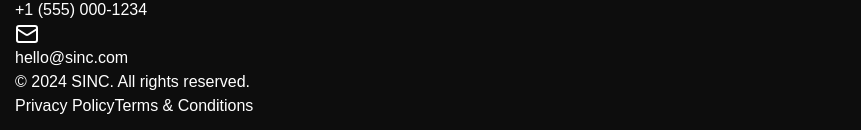
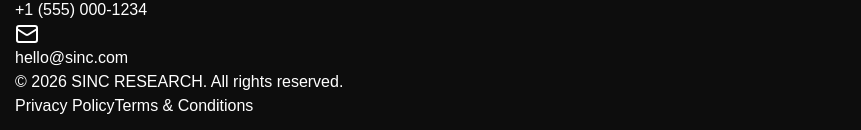
Before and after one commit to byte-blade-coder/SINC, a React (Vite) app: page / in a window 1280 px wide. Shown: the part 7939-8069 px from the top of the page, without its empty margins (0-861 px from the left). Built offline with nearby package versions, Linux system fonts and the light colour scheme.

Commit message:
minor change in footer

```diff
--- a/src/components/FooterPremium.jsx
+++ b/src/components/FooterPremium.jsx
@@ -113,7 +113,7 @@
 
       {/* BOTTOM BAR */}
       <div className="max-w-7xl mx-auto mt-20 pt-8 border-t border-zinc-900 flex flex-col md:flex-row justify-between items-center gap-4 text-zinc-500 text-xs">
-        <p>© 2024 SINC. All rights reserved.</p>
+        <p>© 2026 SINC RESEARCH. All rights reserved.</p>
         <div className="flex gap-6 uppercase tracking-widest">
           <a href="#" className="hover:text-white transition-colors">Privacy Policy</a>
           <a href="#" className="hover:text-white transition-colors">Terms & Conditions</a>
```
